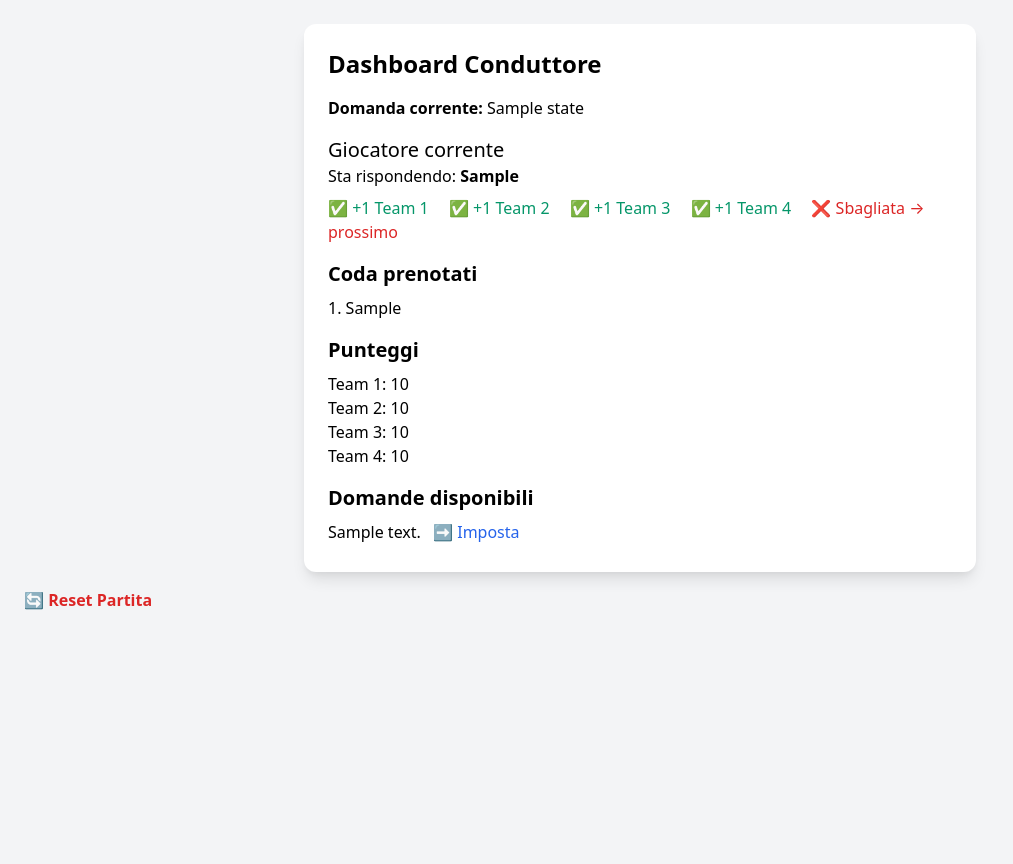
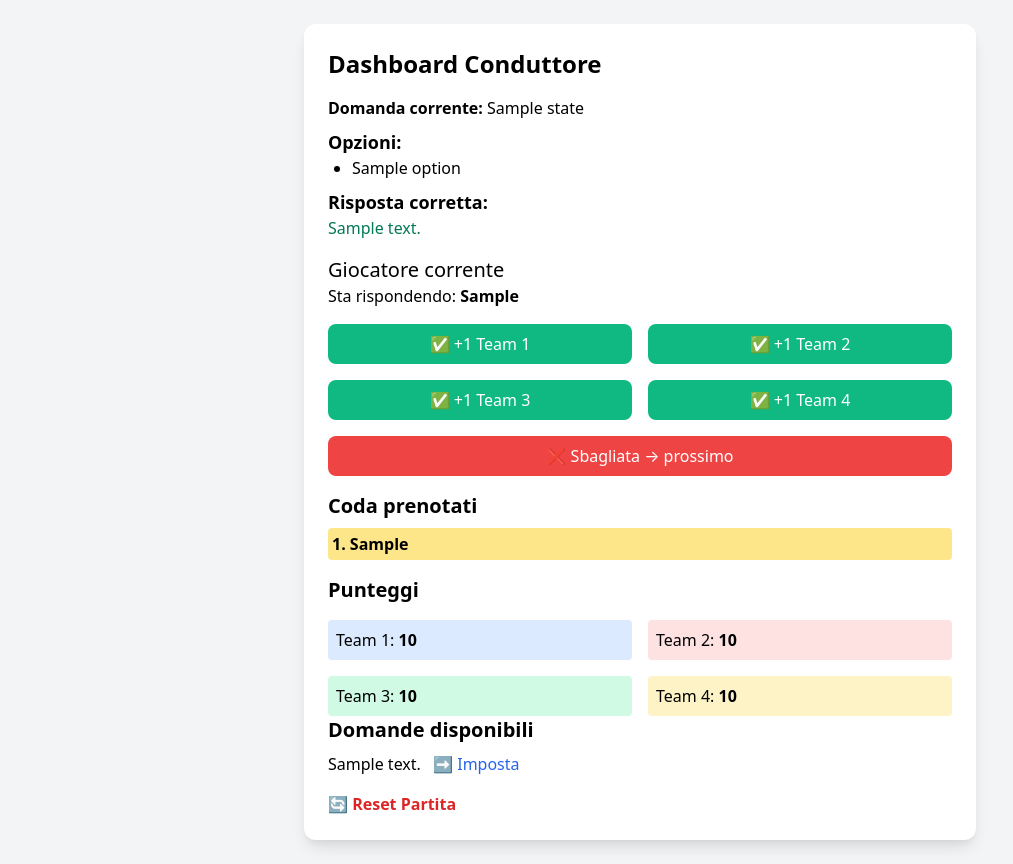
Before and after one commit to mancio8/ArciQuiz, a Django app: template quizgame/quiz/templates/quiz/dashboard.html in a window 1280 px wide. Shown: the whole page, without its empty margins (0-1013 px from the left). Before the commit the page ends 610 px from the top, so only its background shows below. Run offline with Django 5.2, Linux system fonts and the light colour scheme; the template is opened without the code that fills it: most values are stand-ins (such as "Sample title", 1, 10 or a date in 2020); data that the repository does not hold is empty.

Commit message:
fix grafiche

```diff
--- a/quizgame/quiz/templates/quiz/dashboard.html
+++ b/quizgame/quiz/templates/quiz/dashboard.html
@@ -10,36 +10,77 @@
 
     <p><strong>Domanda corrente:</strong> {{ state.current_question }}</p>
 
+    {% if state.current_question %}
+        <h3 class="text-lg font-semibold mt-2">Opzioni:</h3>
+        <ul class="list-disc pl-6">
+            {% for option in state.current_question.options %}
+            <li
+                {% if option == state.current_question.answer %}
+                class="font-bold text-green-700"
+                {% endif %}
+            >
+                {{ option }}
+            </li>
+            {% endfor %}
+        </ul>
+    {% endif %}
+    {% if state.current_question %}
+        <h3 class="text-lg font-semibold mt-2">Risposta corretta:</h3>
+        <p class="text-green-700">
+            {{ state.current_question.answer }}
+        </p>
+    {% endif %}
+
+
+
+
     <h2 class="text-xl mt-4">Giocatore corrente</h2>
     {% if current_player %}
       <p>Sta rispondendo: <strong>{{ current_player }}</strong></p>
-      <div class="mt-2 space-x-4">
-        <a href="{% url 'add_point' 1 %}" class="text-green-600">✅ +1 Team 1</a>
-        <a href="{% url 'add_point' 2 %}" class="text-green-600">✅ +1 Team 2</a>
-        <a href="{% url 'add_point' 3 %}" class="text-green-600">✅ +1 Team 3</a>
-        <a href="{% url 'add_point' 4 %}" class="text-green-600">✅ +1 Team 4</a>
-        <a href="{% url 'wrong_answer' %}" class="text-red-600">❌ Sbagliata → prossimo</a>
+      <div class="mt-4 grid grid-cols-2 gap-4">
+        <a href="{% url 'add_point' 1 %}"
+           class="bg-green-500 text-white py-2 px-4 rounded-lg text-center hover:bg-green-600">
+           ✅ +1 Team 1
+        </a>
+        <a href="{% url 'add_point' 2 %}"
+           class="bg-green-500 text-white py-2 px-4 rounded-lg text-center hover:bg-green-600">
+           ✅ +1 Team 2
+        </a>
+        <a href="{% url 'add_point' 3 %}"
+           class="bg-green-500 text-white py-2 px-4 rounded-lg text-center hover:bg-green-600">
+           ✅ +1 Team 3
+        </a>
+        <a href="{% url 'add_point' 4 %}"
+           class="bg-green-500 text-white py-2 px-4 rounded-lg text-center hover:bg-green-600">
+           ✅ +1 Team 4
+        </a>
+        <a href="{% url 'wrong_answer' %}" class="col-span-2 bg-red-500 text-white py-2 px-3 rounded-lg text-center hover:bg-red-600">❌ Sbagliata → prossimo</a>
       </div>
+
     {% else %}
       <p>Nessun giocatore prenotato</p>
     {% endif %}
 
     <h3 class="text-xl font-semibold mt-4 mb-2">Coda prenotati</h3>
     <ul>
-      {% for p in state.buzzed_queue %}
-        <li>{{ forloop.counter }}. {{ p }}</li>
-      {% empty %}
-        <li>Nessuno prenotato</li>
-      {% endfor %}
+        {% for p in state.buzzed_queue %}
+          <li class="{% if forloop.first %}bg-yellow-200 font-bold{% endif %} p-1 rounded">
+            {{ forloop.counter }}. {{ p }}
+          </li>
+        {% empty %}
+          <li>Nessuno prenotato</li>
+        {% endfor %}
     </ul>
 
+
     <h3 class="text-xl font-semibold mt-4 mb-2">Punteggi</h3>
-    <ul class="mb-4">
-      <li>Team 1: {{ state.score_team1 }}</li>
-      <li>Team 2: {{ state.score_team2 }}</li>
-      <li>Team 3: {{ state.score_team3 }}</li>
-      <li>Team 4: {{ state.score_team4 }}</li>
-    </ul>
+    <div class="grid grid-cols-2 gap-4 mt-4">
+        <div class="bg-blue-100 p-2 rounded">Team 1: <strong>{{ state.score_team1 }}</strong></div>
+        <div class="bg-red-100 p-2 rounded">Team 2: <strong>{{ state.score_team2 }}</strong></div>
+        <div class="bg-green-100 p-2 rounded">Team 3: <strong>{{ state.score_team3 }}</strong></div>
+        <div class="bg-yellow-100 p-2 rounded">Team 4: <strong>{{ state.score_team4 }}</strong></div>
+    </div>
+
 
     <h3 class="text-xl font-semibold mb-2">Domande disponibili</h3>
     <ul>
@@ -50,9 +91,10 @@
         </li>
       {% endfor %}
     </ul>
+    <a href="{% url 'reset_game' %}" class="text-red-600 font-bold mt-4 block">🔄 Reset Partita</a>
   </div>
 
-  <a href="{% url 'reset_game' %}" class="text-red-600 font-bold mt-4 block">🔄 Reset Partita</a>
+
 
 
 
--- a/quizgame/quiz/urls.py
+++ b/quizgame/quiz/urls.py
@@ -9,5 +9,6 @@ urlpatterns = [
     path("add/<int:team>/", views.add_point, name="add_point"),
     path("wrong/", views.wrong_answer, name="wrong_answer"),
     path('reset/', views.reset_game, name='reset_game'),
+    path('import/', views.import_questions, name='import_questions'),
 
 ]
--- a/quizgame/quizgame/settings.py
+++ b/quizgame/quizgame/settings.py
@@ -26,7 +26,7 @@ SECRET_KEY = 'django-insecure-^jz01zvpx+k&kbq5kg!q!ume&(s9sl$o21^lm-07)^ito$mc5q
 # SECURITY WARNING: don't run with debug turned on in production!
 DEBUG = True
 
-ALLOWED_HOSTS = []
+ALLOWED_HOSTS = ['*']
 
 
 # Application definition
@@ -123,7 +123,7 @@ USE_TZ = True
 # Static files (CSS, JavaScript, Images)
 # https://docs.djangoproject.com/en/5.1/howto/static-files/
 
-STATIC_URL = 'static/'
+STATIC_URL = '/static/'
 
 # Default primary key field type
 # https://docs.djangoproject.com/en/5.1/ref/settings/#default-auto-field
```
Also changed, not shown: quizgame/quiz/templates/quiz/current_question.html (+16 -4 lines), quizgame/quiz/templates/quiz/import_questions.html (added, +18 -0 lines), quizgame/quiz/views.py (+15 -0 lines), quizgame/README.md, quizgame/quiz/static/images/arciguardia_logo.png (added).
